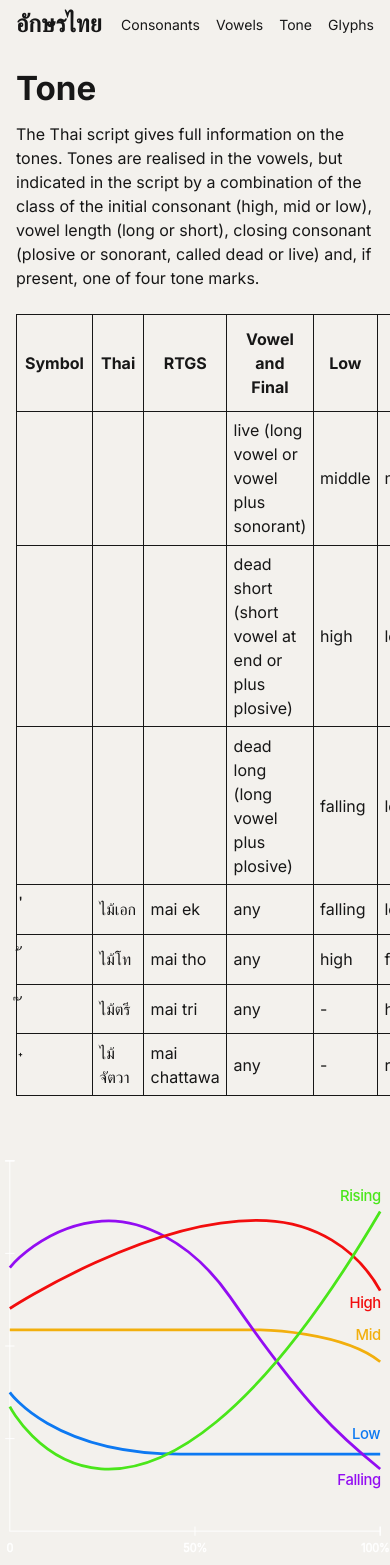
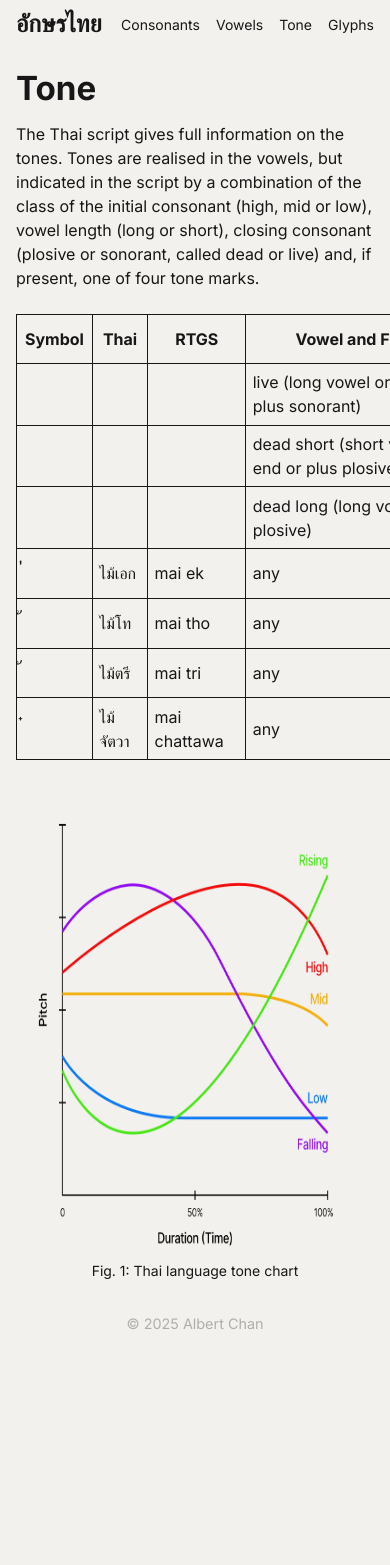
Before and after one commit to albertchan/thai-script-react, a Next.js app: page /tone in a window 390 px wide. Shown: the top 1565 px of the page. After the commit the page ends 1375 px from the top, so only its background shows below. Built offline with nearby package versions, Linux system fonts and the light colour scheme.

Commit message:
fix: mobile styling

```diff
--- a/src/app/tone/page.module.css
+++ b/src/app/tone/page.module.css
@@ -5,15 +5,19 @@
 }
 
 .diagram {
+  picture {
     position: relative;
     display: flex;
     flex-direction: column;
     align-items: center;
     justify-content: center;
+    width: 100%;
 
     > img {
       margin-left: auto;
       margin-right: auto;
+      max-width: 100%;
+    }
   }
 
   figcaption {
--- a/src/app/tone/page.tsx
+++ b/src/app/tone/page.tsx
@@ -88,10 +88,11 @@ export default async function Tone() {
           </table>
         </div>
         <div className={styles.diagram}>
-          <figure>
-            <Image src="/tones-chart-dark.svg" alt="Tone Chart" width={500} height={500} />
+          <picture>
+            <source srcSet="/tones-chart-dark.png" media="(prefers-color-scheme: dark)" />
+            <Image src="/tones-chart-light.png" alt="Tone Chart" width={500} height={500} />
             <figcaption>Fig. 1: Thai language tone chart</figcaption>
-          </figure>
+          </picture>
         </div>
       </div>
     </main>
--- a/src/app/vowels/page.module.css
+++ b/src/app/vowels/page.module.css
@@ -11,6 +11,10 @@
 
 .grid {
   display: grid;
-  grid-template-columns: repeat(2,minmax(0,1fr));
+  grid-template-columns: 1fr;
   grid-gap: var(--grid-gap);
+
+  @media (width >= 48rem) {
+    grid-template-columns: repeat(2,minmax(0,1fr));
+  }
 }
--- a/src/components/navbar/navbar.module.css
+++ b/src/components/navbar/navbar.module.css
@@ -11,7 +11,7 @@
   overflow: hidden;
   z-index: 2;
   align-items: stretch;
-  background: var(--background-color);
+  background: var(--background);
   font-size: 0.875rem;
 
   a {
--- a/src/components/vowel-table/vowel-table.module.css
+++ b/src/components/vowel-table/vowel-table.module.css
@@ -1,6 +1,7 @@
 .table {
   width: 100%;
   border-collapse: collapse;
+  overflow-x: auto;
 
   tr > th {
     padding: 0.75rem 0.5rem;
--- a/src/styles/globals.css
+++ b/src/styles/globals.css
@@ -1,6 +1,17 @@
 :root {
   --background: #F3F1ED;
   --foreground: #171717;
+  --black  :    #282828;
+  --red    :    #EE5396;
+  --green  :    #25be6a;
+  --yellow :    #dbc074;
+  --blue   :    #78A9FF;
+  --magenta:    #BE95FF;
+  --cyan   :    #33B1FF;
+  --white  :    #dfdfe0;
+  --orange :    #F4A261;
+  --pink   :    #FF7EB6;
+
   --foreground-alt: #171717;
   --link-hover-color: #FF9900;
   --font-size: 16px;
@@ -26,8 +37,8 @@
 
 @media (prefers-color-scheme: dark) {
   :root {
-    --background: #0a0a0a;
-    --foreground: #ededed;
+    --background: #161616;
+    --foreground: #f2f4f8;
     --foreground-alt: #858585;
   }
 }
@@ -60,6 +71,7 @@ body {
 
 a {
   color: inherit;
+  background-color: inherit;
   text-decoration: underline;
     text-decoration-style: dotted;
 
@@ -72,18 +84,6 @@ a {
 a.active {
   background-color: var(--foreground);
   color: var(--background);
-}
-
-a.mid:not(.active, .highlight) {
-  background-color: rgba(255, 255, 255, 0.1);
-}
-
-a.high:not(.active, .highlight) {
-  background-color: rgba(255, 255, 255, 0.2);
-}
-
-a.highlight:not(.active) {
-  background-color: var(--link-hover-color);
 }
 
 /* Typography */
@@ -121,11 +121,33 @@ figcaption {
   color: var(--foreground-alt);
 }
 
+a.low:not(.active, .highlight) {
+  background-color: var(--blue);
+  color: var(--background);
+}
+
+a.mid:not(.active, .highlight) {
+  background-color: var(--yellow);
+  color: var(--background);
+}
+
+a.high:not(.active, .highlight) {
+  background-color: var(--pink);
+  color: var(--background);
+}
+
+a.highlight:not(.active) {
+  background-color: var(--link-hover-color);
+}
+
 /* Tables */
 
 .table {
+  display: block;
   width: 100%;
+  min-width: 40rem;
   border-collapse: collapse;
+  overflow-x: auto;
 
   tr > th {
     padding: 0.75rem 0.5rem;
```
Also changed, not shown: public/tones-chart-dark.png (added), public/tones-chart-light.png (added). Lines whose indentation alone changed are shown as unchanged.
